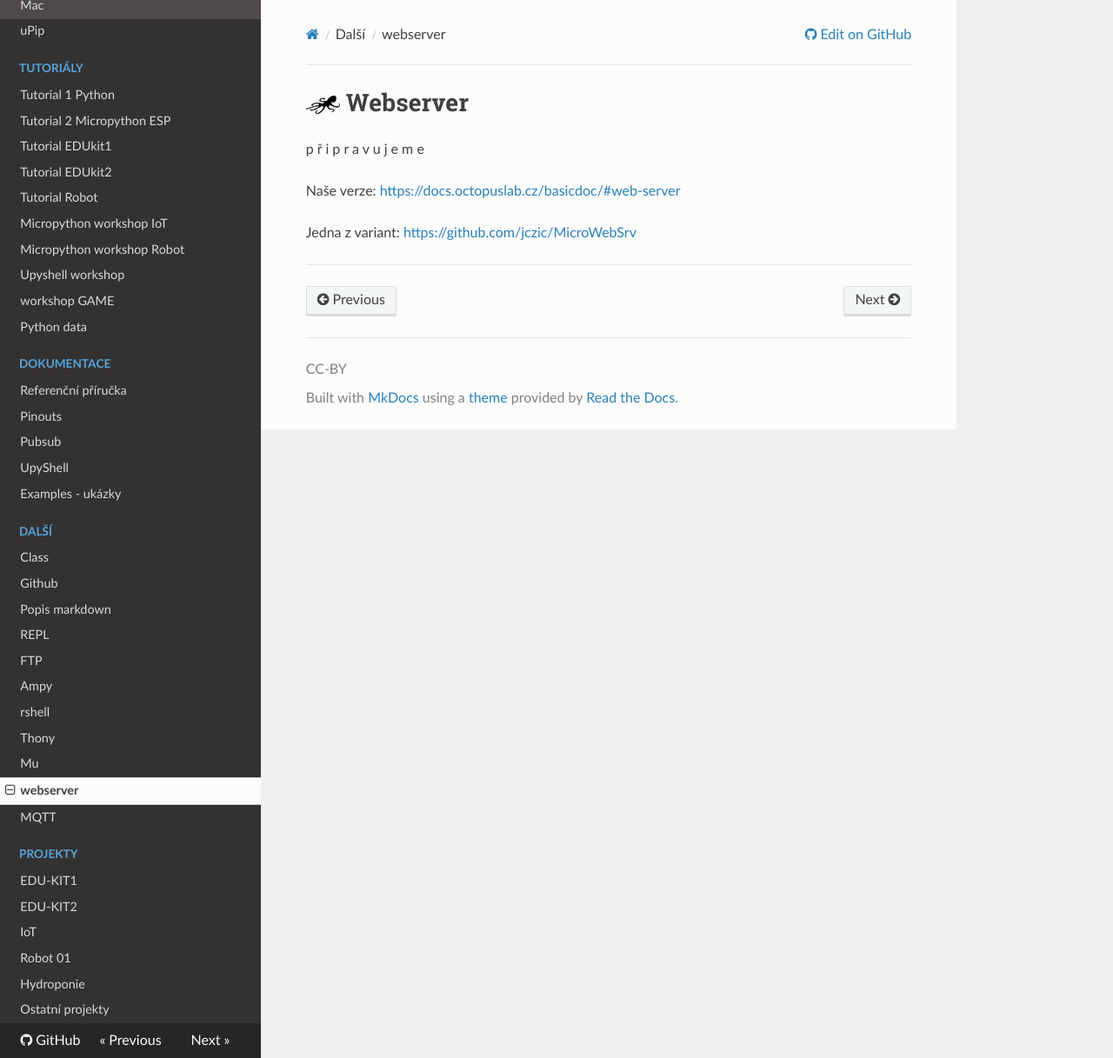
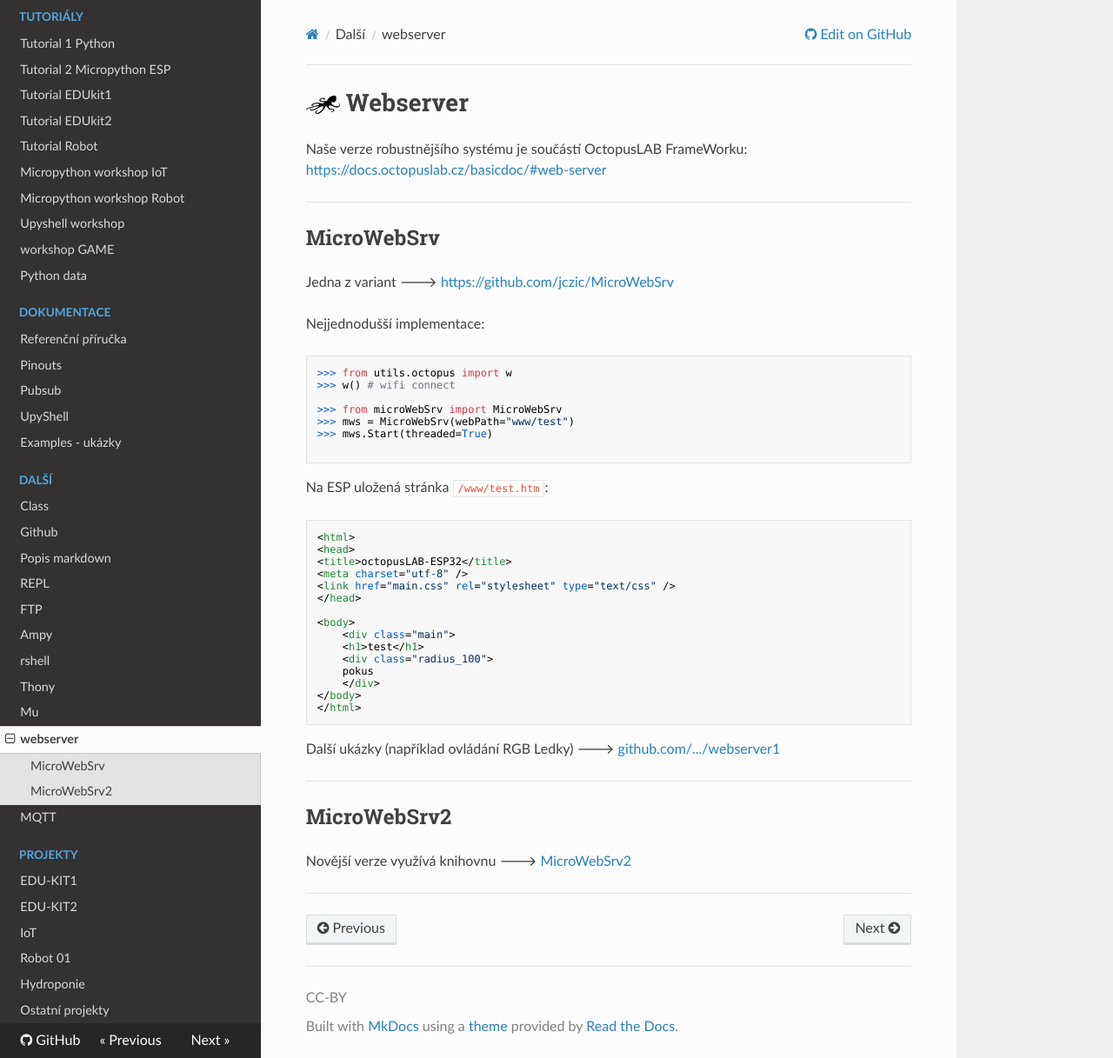
Before and after one commit to octopuslab-cz/docs_octopuslab_cz, an MkDocs documentation site: the page built from docs/webserver.md, in a window 1280 px wide and 1217 px high. Shown: the whole window at 87% size. Built offline with MkDocs 1.6.1, drawn with Linux system fonts in a browser that asks for light colours; nearby versions of some CDN libraries.

Commit message:
webserver1

````diff
--- a/docs/webserver.md
+++ b/docs/webserver.md
@@ -1,14 +1,54 @@
 # ![logo](img/logo_small.png){: style="width:39px" } Webserver
 
 
-p ř i p r a v u j e m e
-
-
-Naše verze:
+Naše verze robustnějšího systému je součástí OctopusLAB FrameWorku:
 https://docs.octopuslab.cz/basicdoc/#web-server
 
 
-Jedna z variant:
-https://github.com/jczic/MicroWebSrv
+---
+
+## MicroWebSrv
+
+Jedna z variant 🡒 https://github.com/jczic/MicroWebSrv
+
+Nejjednodušší implementace:
+
+```python
+>>> from utils.octopus import w
+>>> w() # wifi connect
+
+>>> from microWebSrv import MicroWebSrv
+>>> mws = MicroWebSrv(webPath="www/test")
+>>> mws.Start(threaded=True)
+
+```
+
+Na ESP uložená stránka `/www/test.htm`:
+
+```html
+<html>
+<head>
+<title>octopusLAB-ESP32</title>
+<meta charset="utf-8" />
+<link href="main.css" rel="stylesheet" type="text/css" />
+</head>
+
+<body>
+    <div class="main">
+    <h1>test</h1>
+    <div class="radius_100">
+    pokus
+    </div>
+</body>
+</html>
+```
+
+Další ukázky (například ovládání RGB Ledky) 🡒 [github.com/.../webserver1](https://github.com/octopusengine/octopuslab/tree/master/projects/webserver1)
 
 ---
+
+## MicroWebSrv2
+
+Novější verze využívá knihovnu 🡒 [MicroWebSrv2](https://github.com/jczic/MicroWebSrv2)
+
+---
````
